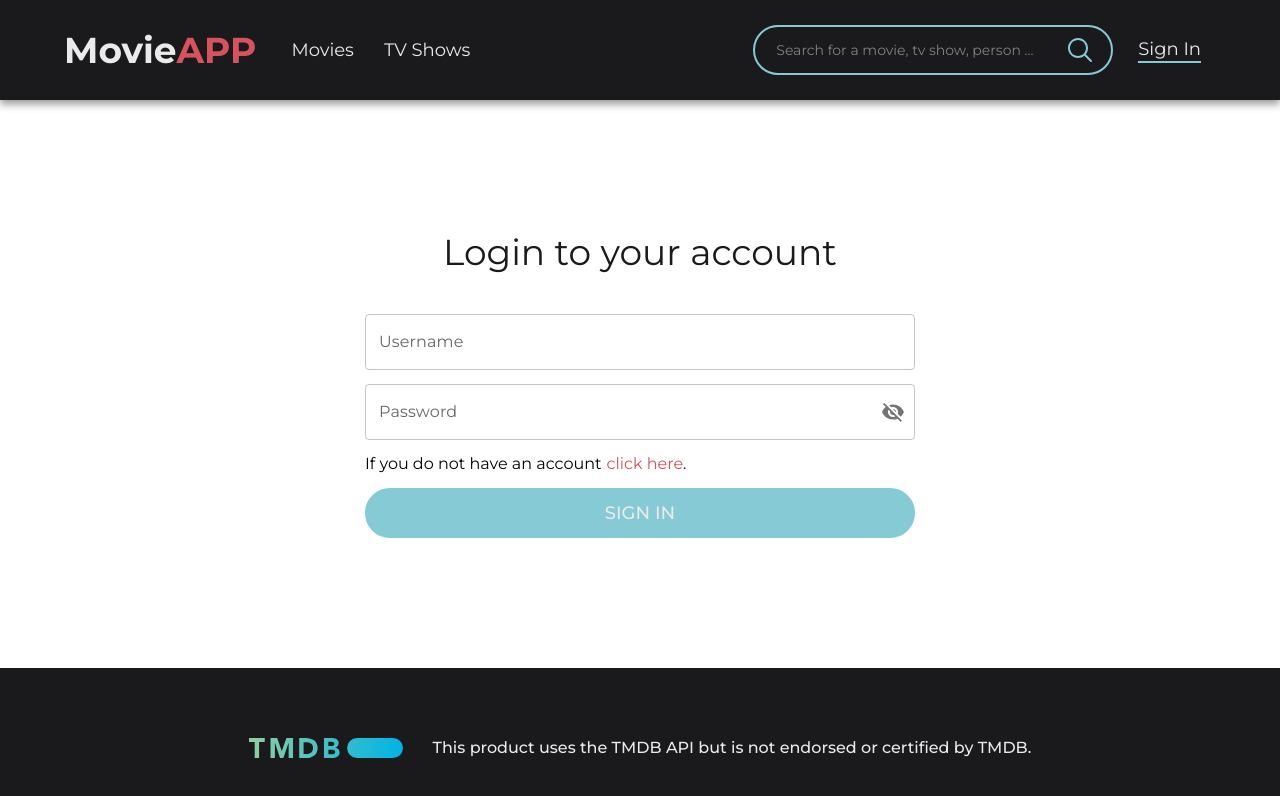
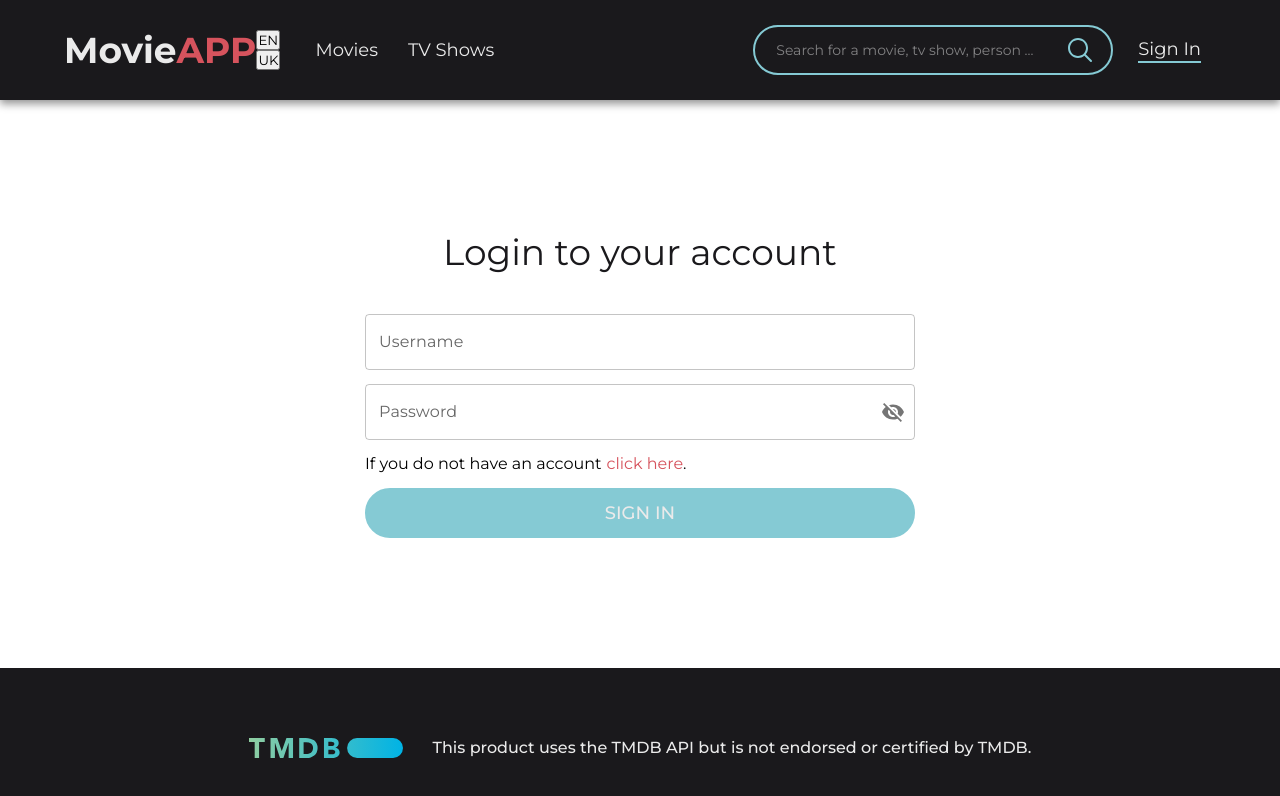
Before and after one commit to alla-r/MovieApp, a React (Vite) app in the folder frontend/: page /auth/login in a window 1280 px wide. Shown: the top 796 px of the page. Built offline with nearby package versions, Linux system fonts and the light colour scheme.

Commit message:
add dynamic language change

```diff
--- a/frontend/package.json
+++ b/frontend/package.json
@@ -24,6 +24,7 @@
     "eslint-config-prettier": "^9.0.0",
     "formik": "^2.4.5",
     "i18next": "^23.16.0",
+    "i18next-browser-languagedetector": "^8.0.0",
     "node-sass": "^9.0.0",
     "prop-types": "^15.8.1",
     "react": "^18.2.0",
--- a/frontend/src/components/Header/Header.jsx
+++ b/frontend/src/components/Header/Header.jsx
@@ -8,13 +8,19 @@ import HeaderItem from './components/HeaderItem';
 import ProfileDropdown from './components/ProfileDropdown';
 import SearchField from './components/SearchField';
 import { Background, NavContainer, NavMenu, SearchIconButton, SecondColumn } from './styles';
+import * as i18nConstants from '../../utils/i18n/constants';
 
 function Header({ isUserAuthorized, headerItems, profileDropdownData }) {
   const navigate = useNavigate();
   const [windowWidth, setWindowWidth] = useState(window.innerWidth);
   const [isMenuOpen, setIsMenuOpen] = useState(false);
   const [isSearchBarOpen, setIsSearchBarOpen] = useState(false);
-  const { t } = useTranslation();
+  const { t, i18n } = useTranslation();
+
+  const changeLanguageHandler = (locale) => {
+    i18n.changeLanguage(locale);
+    window.location.reload(false);
+  };
 
   const menuItemsClickHandler = (customClickHandler) => {
     setIsMenuOpen(false);
@@ -105,6 +111,10 @@ function Header({ isUserAuthorized, headerItems, profileDropdownData }) {
       {!isMobile && (
         <NavContainer>
           <Logo size={36} onClickHandler={onLogoClickHandler} />
+          <div>
+            <button onClick={() => changeLanguageHandler(i18nConstants.LOCALES.EN)}>EN</button>
+            <button onClick={() => changeLanguageHandler(i18nConstants.LOCALES.UK)}>UK</button>
+          </div>
           <NavMenu>{items}</NavMenu>
           <SecondColumn>
             <SearchField submitHandler={searchSubmitHandler} />
--- /dev/null
+++ b/frontend/src/utils/i18n/constants.js
@@ -0,0 +1,4 @@
+export const LOCALES = {
+  EN: 'en',
+  UK: 'uk',
+};
--- a/frontend/src/utils/i18n/index.js
+++ b/frontend/src/utils/i18n/index.js
@@ -1,27 +1,29 @@
 import i18n from 'i18next';
 import { initReactI18next } from 'react-i18next';
+import LanguageDetector from 'i18next-browser-languagedetector';
 import enLang from './locales/en/en.json';
 import ukLang from './locales/uk/uk.json';
+import * as constants from './constants';
 
 const resources = {
-  'en-US': {
+  [constants.LOCALES.EN]: {
     translation: enLang,
   },
-  'uk-UA': {
+  [constants.LOCALES.UK]: {
     translation: ukLang,
   },
 };
 
-i18n.use(initReactI18next).init({
-  resources,
-  fallbackLng: 'en-US',
-  lng: 'en-US', // language to use, more information here: https://www.i18next.com/overview/configuration-options#languages-namespaces-resources
-  // you can use the i18n.changeLanguage function to change the language manually: https://www.i18next.com/overview/api#changelanguage
-  // if you're using a language detector, do not define the lng option
+i18n
+  .use(initReactI18next)
+  .use(LanguageDetector)
+  .init({
+    resources,
+    fallbackLng: constants.LOCALES.EN,
 
-  interpolation: {
-    escapeValue: false, // react already safes from xss
-  },
-});
+    interpolation: {
+      escapeValue: false, // react already safes from xss
+    },
+  });
 
 export default i18n;
```
